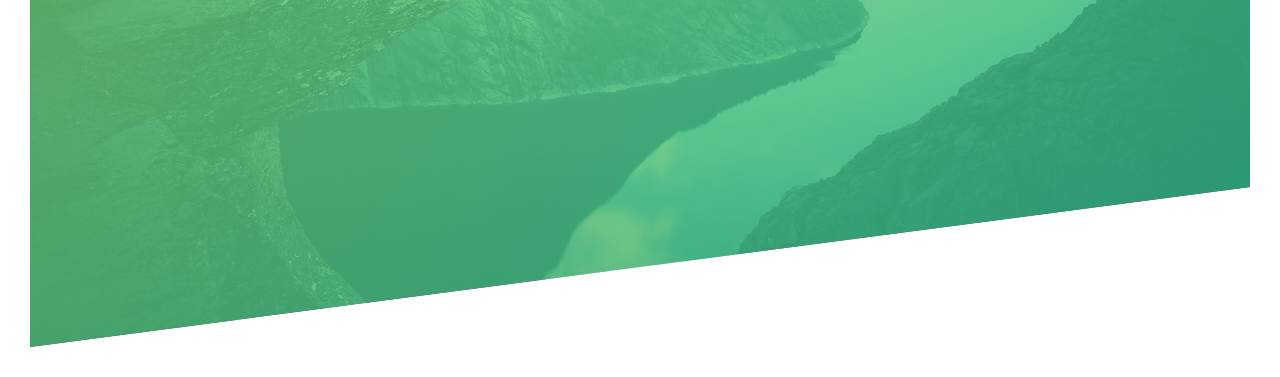
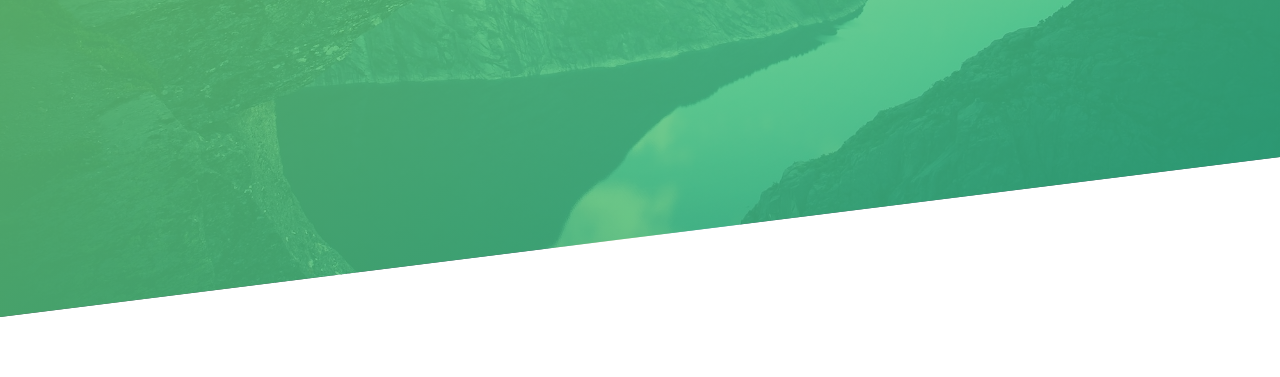
Before and after one commit to seeabbottgo/sasscourse, a plain HTML site: page Natours/starter/index.html in a window 1280 px wide. Shown: the part 443-820 px from the top of the page. Drawn offline with Linux system fonts and the light colour scheme.

Commit message:
Update style.css

```diff
--- a/Natours/starter/css/style.css
+++ b/Natours/starter/css/style.css
@@ -20,8 +20,8 @@ body {
     font-size: 16px;
     /* 1.7 times bigger than predefined line height */
     line-height: 1.7;
-    color: #777;
-    padding: 30px;
+    /* color: #777; */
+    /* padding: 30px; */
 }
 
 .header{
```
